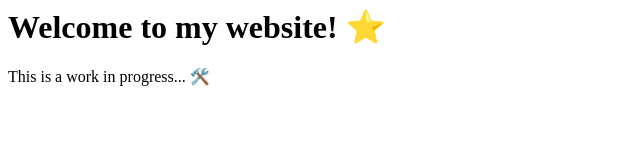
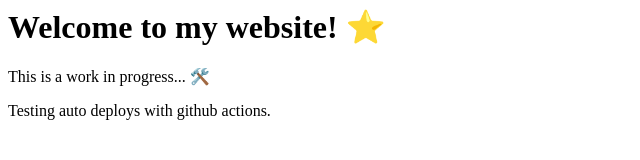
Before and after one commit to Marlon-Buckley/mbuckley, a plain HTML site: page index.html in a window 1280 px wide. Shown: the whole page, without its empty margins (0-640 px from the left). Drawn offline with Linux system fonts and the light colour scheme.

Commit message:
testing github actions

```diff
--- a/index.html
+++ b/index.html
@@ -5,6 +5,7 @@
    </head>
    <body>
       <h1>Welcome to my website! ⭐️</h1>
-      <p>This is a work in progress... 🛠️</p>
+      <p>This is a work in progress... 🛠️ </p>
+      <p>Testing auto deploys with github actions.</p>
    </body>
 </html>
```
